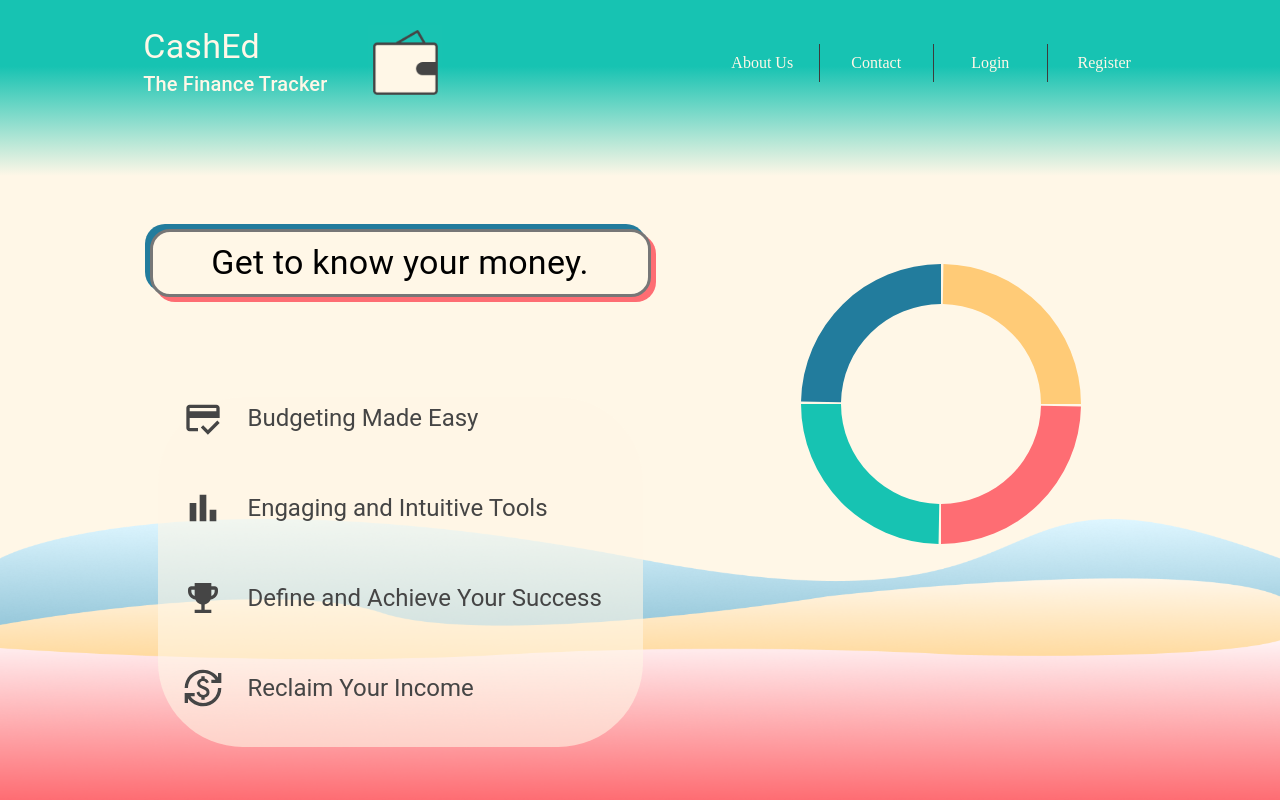
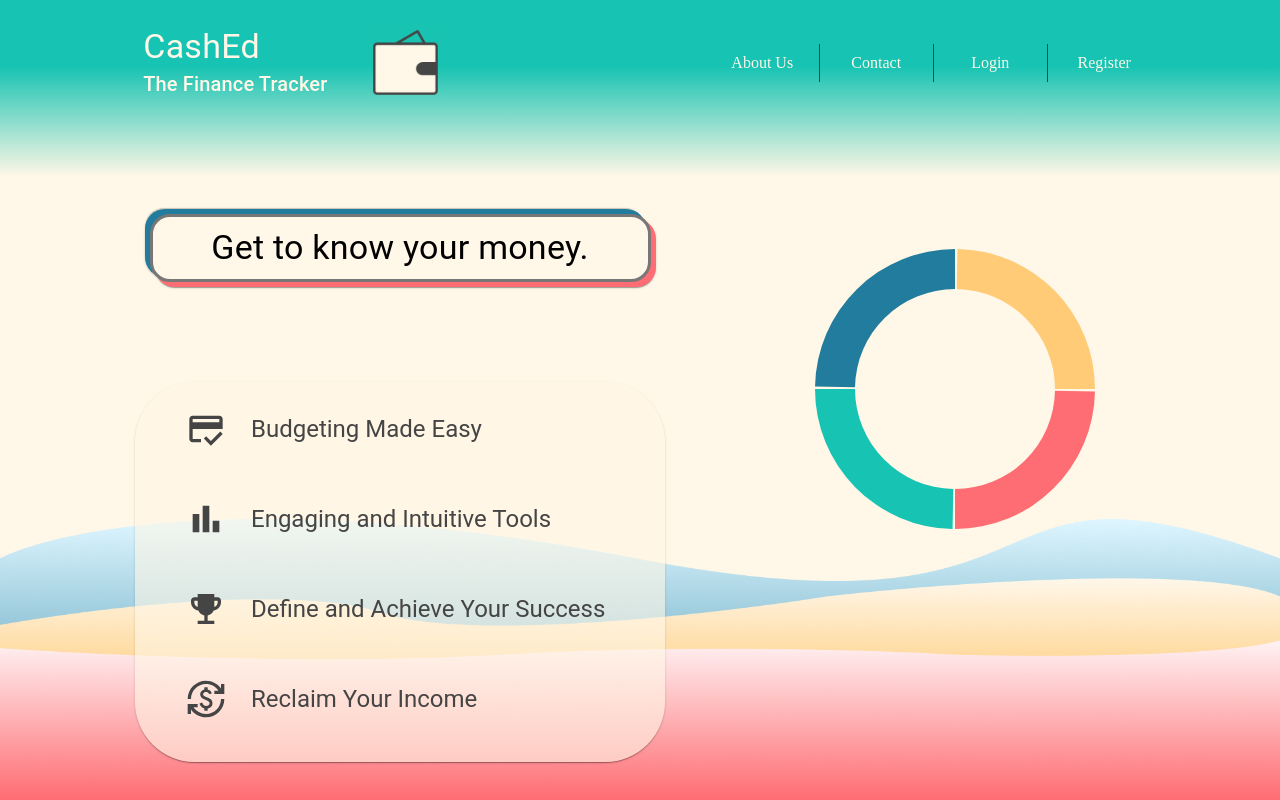
Before and after one commit to tjordanv/CashEd, a React (Create React App) app in the folder frontend/: page /home in a window 1280 px wide. Built offline with nearby package versions, Linux system fonts and the light colour scheme; what @mui/styled-engine-sc would draw is missing.

Commit message:
home styling

```diff
--- a/frontend/src/components/HomePieChart.js
+++ b/frontend/src/components/HomePieChart.js
@@ -1,7 +1,9 @@
 import { PieChart, Pie, Cell, Sector } from "recharts"
 import classes from "./HomePieChart.module.css"
 import { useEffect, useState } from "react"
-import { Typography } from "@mui/material"
+import Typography from "@mui/material/Typography"
+import Card from "@mui/material/Card"
+import CardContent from "@mui/material/CardContent"
 
 // The pie chart data for each slice. Values are all set to 1 so each slice is equal size.
 const data = [
@@ -117,15 +119,17 @@ const HomePieChart = ({ index, setListIndex }) => {
           ))}
         </Pie>
       </PieChart>
-      <div
+      <Card
         className={`${classes.infoContainer} ${
           text ? "" : classes.infoContainerPlaceholder
         }`}
       >
-        <Typography color="primary.text" variant="body1">
-          {text}
-        </Typography>
-      </div>
+        <CardContent>
+          <Typography color="primary.text" variant="body1">
+            {text}
+          </Typography>
+        </CardContent>
+      </Card>
     </div>
   )
 }
--- a/frontend/src/pages/Home.js
+++ b/frontend/src/pages/Home.js
@@ -10,6 +10,8 @@ import CreditScoreIcon from "@mui/icons-material/CreditScore"
 import Typography from "@mui/material/Typography"
 import HomePieChart from "../components/HomePieChart"
 import { useState } from "react"
+import Card from "@mui/material/Card"
+import CardContent from "@mui/material/CardContent"
 
 const Home = () => {
   const [activeIndex, setActiveIndex] = useState("")
@@ -70,13 +72,15 @@ const Home = () => {
             <div></div>
             <div></div>
           </div>
-          <Box className={classes.tempCont}>
-            <Stack spacing={6}>
-              {stackItems.map((item) => (
-                <StackItem item={item} key={item.index} />
-              ))}
-            </Stack>
-          </Box>
+          <Card className={classes.tempCont}>
+            <CardContent>
+              <Stack spacing={6}>
+                {stackItems.map((item) => (
+                  <StackItem item={item} key={item.index} />
+                ))}
+              </Stack>
+            </CardContent>
+          </Card>
         </div>
         <HomePieChart index={activeIndex} setListIndex={setActiveIndex} />
       </div>
--- a/frontend/src/pages/Home.module.css
+++ b/frontend/src/pages/Home.module.css
@@ -8,10 +8,11 @@
   align-items: center;
   margin-right: 100px;
 }
-.tempCont {
-  width: 485px;
-  height: 350px;
-  border-radius: 85px;
+.cont .subCont .tempCont {
+  width: 510px;
+  height: 360px;
+  padding: 10px;
+  border-radius: 60px;
   background-color: rgba(255, 247, 231, 0.6); /* 60% opacity */
 }
 
@@ -63,9 +64,13 @@
   width: 100%;
   border-radius: 20px;
   background-color: #227c9d;
+  box-shadow: -1px -2px 1px -1px rgba(0, 0, 0, 0.2),
+    0px 1px 1px 0px rgba(0, 0, 0, 0.14), 0px 1px 3px 0px rgba(0, 0, 0, 0.12);
 }
 .titleCont div:last-child {
   top: 5px;
   left: 5px;
   background-color: #fe6d73;
+  box-shadow: 0px 2px 1px -1px rgba(0, 0, 0, 0.2),
+    0px 1px 1px 0px rgba(0, 0, 0, 0.14), 0px 1px 3px 0px rgba(0, 0, 0, 0.12);
 }
```
